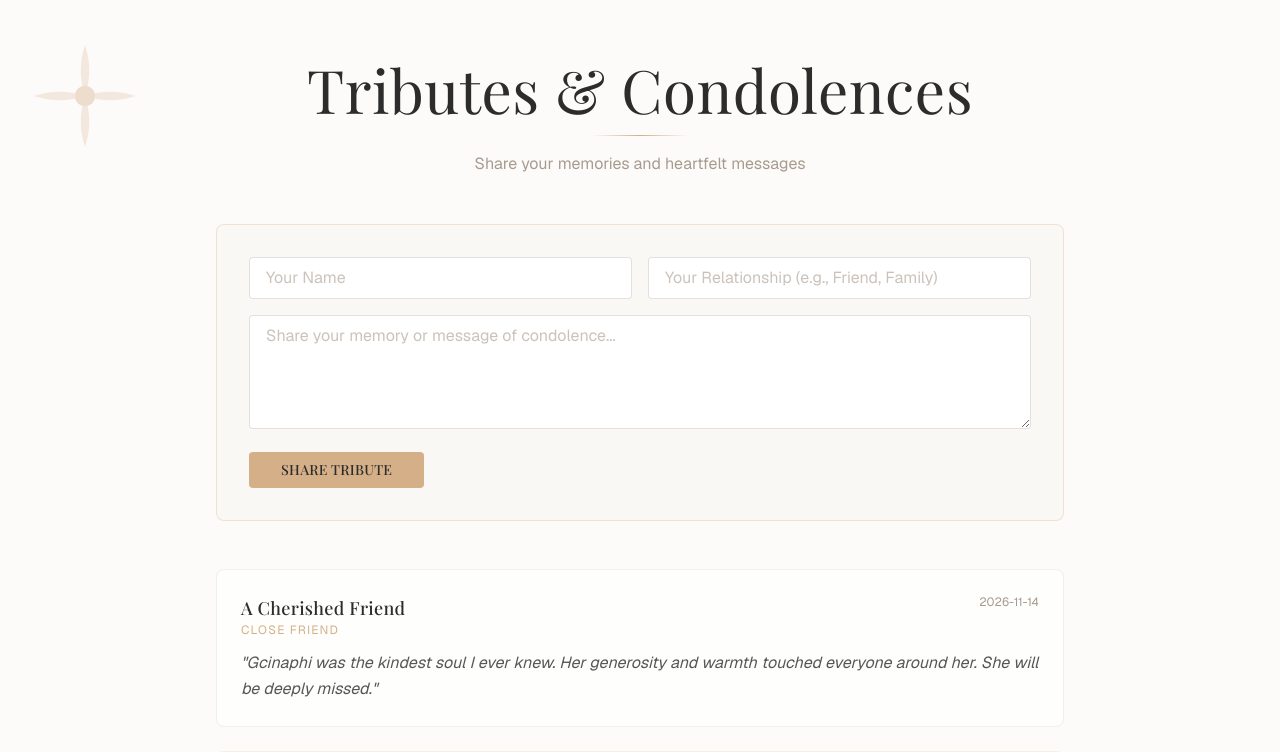
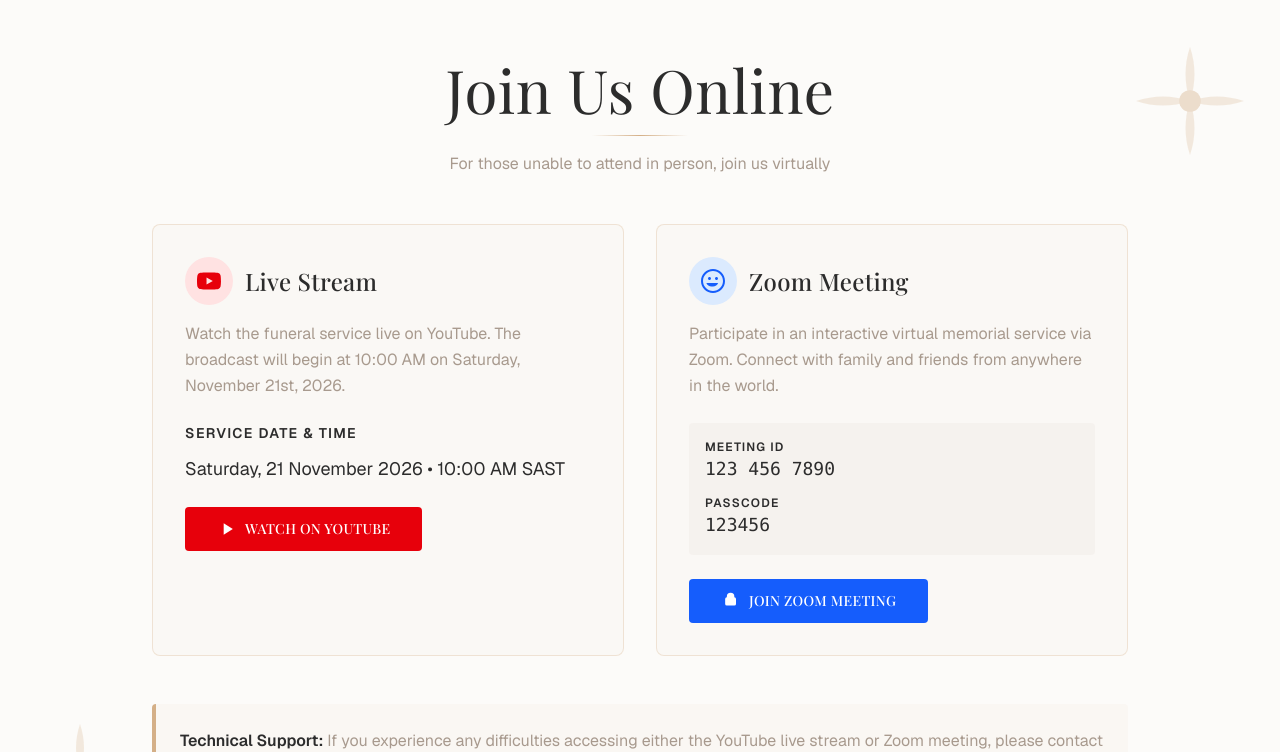
Before and after one commit to minnie-star/GG-H, a Next.js app in the folder my-next-app/: page / in a window 1280 px wide. Shown: the part 5800-6552 px from the top of the page. Built offline with nearby package versions, Linux system fonts and the light colour scheme; a web font is replaced by a local one.

Commit message:
added streaming links.

```diff
--- /dev/null
+++ b/my-next-app/app/OnlineParticipation.tsx
@@ -0,0 +1,145 @@
+"use client";
+
+import FloralAccent from "./FloralAccent";
+
+export default function OnlineParticipation() {
+  return (
+    <section className="py-20 md:py-32 bg-white/40 backdrop-blur-sm relative overflow-hidden">
+      <FloralAccent
+        size={180}
+        className="absolute top-20 right-0 opacity-15"
+      />
+      <FloralAccent
+        size={160}
+        className="absolute bottom-20 left-0 opacity-15"
+      />
+
+      <div className="relative z-10 mx-auto max-w-5xl px-6 space-y-12">
+        <div className="text-center space-y-4">
+          <h2 className="serif-display text-5xl md:text-6xl text-charcoal">
+            Join Us Online
+          </h2>
+          <div className="divider-line w-24 mx-auto" />
+          <p className="text-warm-gray">
+            For those unable to attend in person, join us virtually
+          </p>
+        </div>
+
+        <div className="grid md:grid-cols-2 gap-8">
+          {/* YouTube Stream */}
+          <div className="space-y-6 p-8 border border-champagne/30 bg-ivory rounded-lg hover:border-champagne/60 hover:shadow-lg transition-all duration-300">
+            <div className="space-y-4">
+              <div className="flex items-center gap-3">
+                <div className="w-12 h-12 rounded-full bg-red-100 flex items-center justify-center">
+                  <svg
+                    className="w-6 h-6 text-red-600"
+                    fill="currentColor"
+                    viewBox="0 0 24 24"
+                  >
+                    <path d="M23.498 6.186a3.016 3.016 0 0 0-2.122-2.136C19.505 3.545 12 3.545 12 3.545s-7.505 0-9.377.505A3.017 3.017 0 0 0 .502 6.186C0 8.07 0 12 0 12s0 3.93.502 5.814a3.016 3.016 0 0 0 2.122 2.136c1.871.505 9.376.505 9.376.505s7.505 0 9.377-.505a3.015 3.015 0 0 0 2.122-2.136C24 15.93 24 12 24 12s0-3.93-.502-5.814zM9.545 15.568V8.432L15.818 12l-6.273 3.568z" />
+                  </svg>
+                </div>
+                <h3 className="serif-heading text-2xl text-charcoal">
+                  Live Stream
+                </h3>
+              </div>
+              <p className="text-warm-gray leading-relaxed">
+                Watch the funeral service live on YouTube. The broadcast will begin at 10:00 AM on Saturday, November 21st, 2026.
+              </p>
+            </div>
+
+            <div className="space-y-3">
+              <p className="text-sm font-semibold text-charcoal uppercase tracking-widest">
+                Service Date & Time
+              </p>
+              <p className="text-lg text-charcoal">
+                Saturday, 21 November 2026 • 10:00 AM SAST
+              </p>
+            </div>
+
+            <a
+              href="https://www.youtube.com/watch?v=dQw4w9WgXcQ"
+              target="_blank"
+              rel="noopener noreferrer"
+              className="inline-flex items-center gap-2 px-8 py-3 bg-red-600 text-white hover:bg-red-700 transition-colors duration-300 serif-heading uppercase tracking-widest text-sm rounded"
+            >
+              <svg
+                className="w-5 h-5"
+                fill="currentColor"
+                viewBox="0 0 24 24"
+              >
+                <path d="M8 5v14l11-7z" />
+              </svg>
+              Watch on YouTube
+            </a>
+          </div>
+
+          {/* Zoom Meeting */}
+          <div className="space-y-6 p-8 border border-champagne/30 bg-ivory rounded-lg hover:border-champagne/60 hover:shadow-lg transition-all duration-300">
+            <div className="space-y-4">
+              <div className="flex items-center gap-3">
+                <div className="w-12 h-12 rounded-full bg-blue-100 flex items-center justify-center">
+                  <svg
+                    className="w-6 h-6 text-blue-600"
+                    fill="currentColor"
+                    viewBox="0 0 24 24"
+                  >
+                    <path d="M12 0C5.373 0 0 5.373 0 12s5.373 12 12 12 12-5.373 12-12S18.627 0 12 0zm0 22c-5.523 0-10-4.477-10-10S6.477 2 12 2s10 4.477 10 10-4.477 10-10 10zm3.5-11c.828 0 1.5-.672 1.5-1.5S16.328 8 15.5 8 14 8.672 14 9.5s.672 1.5 1.5 1.5zm-7 0c.828 0 1.5-.672 1.5-1.5S9.328 8 8.5 8 7 8.672 7 9.5 7.672 11 8.5 11zm3.5 6.5c2.33 0 4.31-1.46 5.16-3.5H5.34c.85 2.04 2.83 3.5 5.16 3.5z" />
+                  </svg>
+                </div>
+                <h3 className="serif-heading text-2xl text-charcoal">
+                  Zoom Meeting
+                </h3>
+              </div>
+              <p className="text-warm-gray leading-relaxed">
+                Participate in an interactive virtual memorial service via Zoom. Connect with family and friends from anywhere in the world.
+              </p>
+            </div>
+
+            <div className="space-y-3 bg-beige/40 p-4 rounded">
+              <div>
+                <p className="text-xs font-semibold text-charcoal uppercase tracking-widest">
+                  Meeting ID
+                </p>
+                <p className="text-lg text-charcoal font-mono">
+                  123 456 7890
+                </p>
+              </div>
+              <div>
+                <p className="text-xs font-semibold text-charcoal uppercase tracking-widest">
+                  Passcode
+                </p>
+                <p className="text-lg text-charcoal font-mono">
+                  123456
+                </p>
+              </div>
+            </div>
+
+            <a
+              href="https://zoom.us/wc/join/123456789"
+              target="_blank"
+              rel="noopener noreferrer"
+              className="inline-flex items-center gap-2 px-8 py-3 bg-blue-600 text-white hover:bg-blue-700 transition-colors duration-300 serif-heading uppercase tracking-widest text-sm rounded"
+            >
+              <svg
+                className="w-5 h-5"
+                fill="currentColor"
+                viewBox="0 0 24 24"
+              >
+                <path d="M11.5 2a4.5 4.5 0 0 1 4.5 4.5v1a2 2 0 0 1 2 2v6a2 2 0 0 1-2 2h-9a2 2 0 0 1-2-2v-6a2 2 0 0 1 2-2v-1a4.5 4.5 0 0 1 4.5-4.5z" />
+              </svg>
+              Join Zoom Meeting
+            </a>
+          </div>
+        </div>
+
+        {/* Additional Information */}
+        <div className="mt-12 p-6 border-l-4 border-champagne bg-champagne/5 rounded">
+          <p className="text-warm-gray leading-relaxed">
+            <span className="font-semibold text-charcoal">Technical Support:</span> If you experience any difficulties accessing either the YouTube live stream or Zoom meeting, please contact the family on +27 (0) 82 XXX XXXX for assistance.
+          </p>
+        </div>
+      </div>
+    </section>
+  );
+}
--- a/my-next-app/app/page.tsx
+++ b/my-next-app/app/page.tsx
@@ -4,6 +4,7 @@ import FamilySection from "./FamilySection";
 import ElegantGallery from "./ElegantGallery";
 import ServiceDetails from "./ServiceDetails";
 import VenueMap from "./VenueMap";
+import OnlineParticipation from "./OnlineParticipation";
 import Tributes from "./Tributes";
 import FooterSection from "./FooterSection";
 
@@ -126,6 +127,8 @@ export default function Home() {
 
       <VenueMap />
 
+      <OnlineParticipation />
+
       <Tributes initialTributes={personInfo.initialTributes} />
 
       <FooterSection />
```
